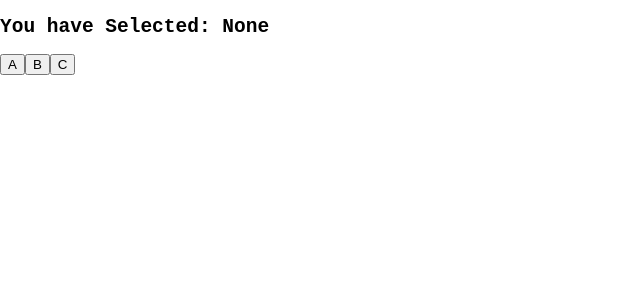
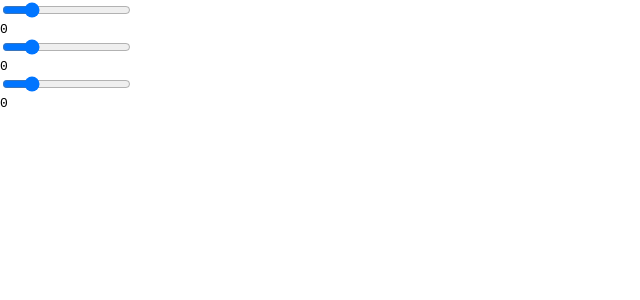
Before and after one commit to Birdrock/react-fundamentals, a React (Create React App) app: page / in a window 1280 px wide. Shown: the top 300 px of the page, without its empty margins (0-640 px from the left). Built offline with nearby package versions, Linux system fonts and the light colour scheme.

Commit message:
Color sliders.

```diff
--- a/src/App.js
+++ b/src/App.js
@@ -4,37 +4,46 @@
 import PropTypes from 'prop-types';
 
 class App extends React.Component {
-  render() {
+  constructor(){
+    super();
+    this.state = {
+      red: 0,
+      green: 0,
+      blue: 0
+    }
+    this.update = this.update.bind(this)
+  }
+  update(e){
+    this.setState({
+      red: ReactDOM.findDOMNode(this.refs.red.refs.inp).value,
+      green: ReactDOM.findDOMNode(this.refs.green.refs.inp).value,
+      blue: ReactDOM.findDOMNode(this.refs.blue.refs.inp).value,
+    })
+  }
+  render(){
     return (
-      <Button>
-        <button value="A">A</button>
-        <button value="B">B</button>
-        <button value="C">C</button>
-      </Button>
+      <div>
+        <Slider ref="red" update={this.update} />
+        {this.state.red}
+        <br/>
+        <Slider ref="green" update={this.update} />
+        {this.state.green}
+        <br/>
+        <Slider ref="blue" update={this.update} />
+        {this.state.blue}
+      </div>
     )
   }
 }
 
-class Button extends React.Component {
-  constructor(){
-    super();
-    this.state = {selected: 'None'}
-  }
-  selectItem(selected){
-    this.setState({selected})
-  }
+class Slider extends React.Component {
   render(){
-    let fn = child =>
-      React.cloneElement(child, {
-        onClick: this.selectItem.bind(this, child.props.value)
-      })
-
-
-    let items = React.Children.map(this.props.children, fn);
     return (
       <div>
-        <h2>You have Selected: {this.state.selected}</h2>
-        {items}
+        <input ref="inp" type="range"
+          min="0"
+          max="255"
+          onChange={this.props.update}/>
       </div>
     )
   }
```
